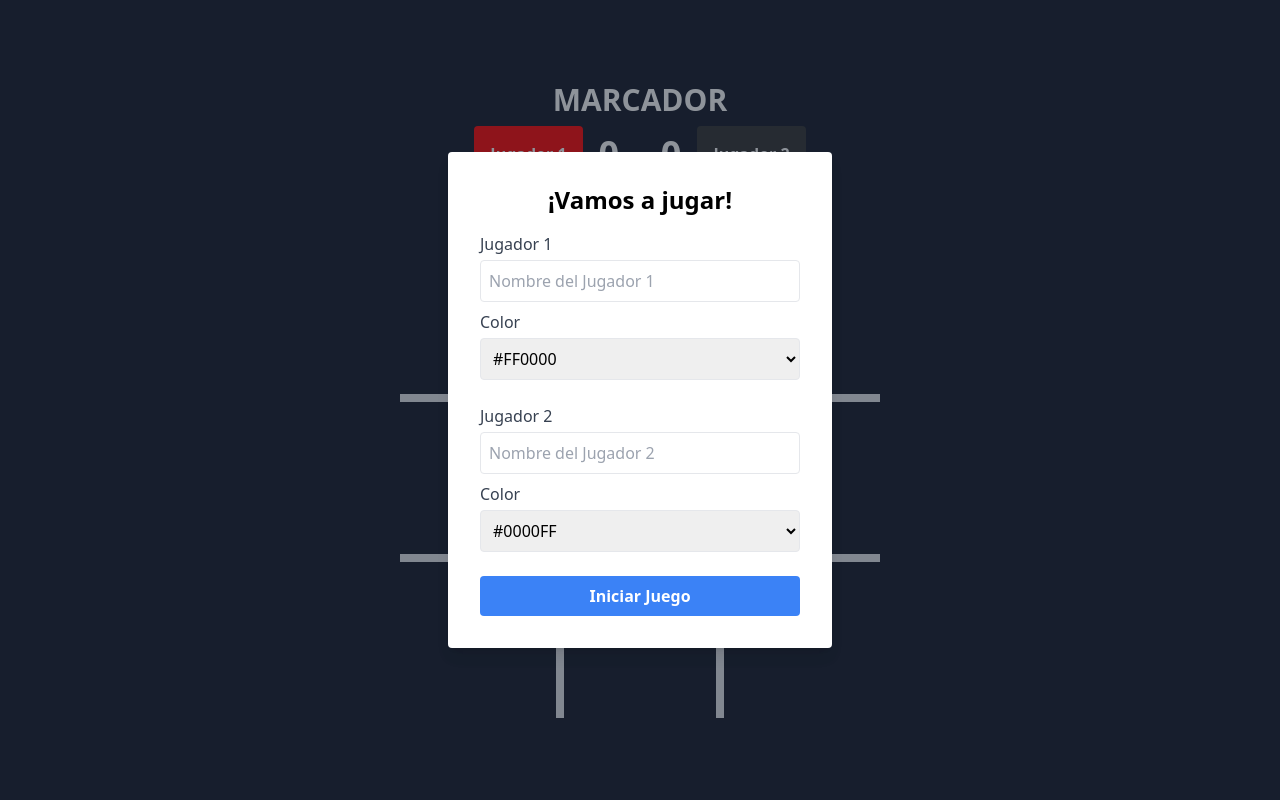
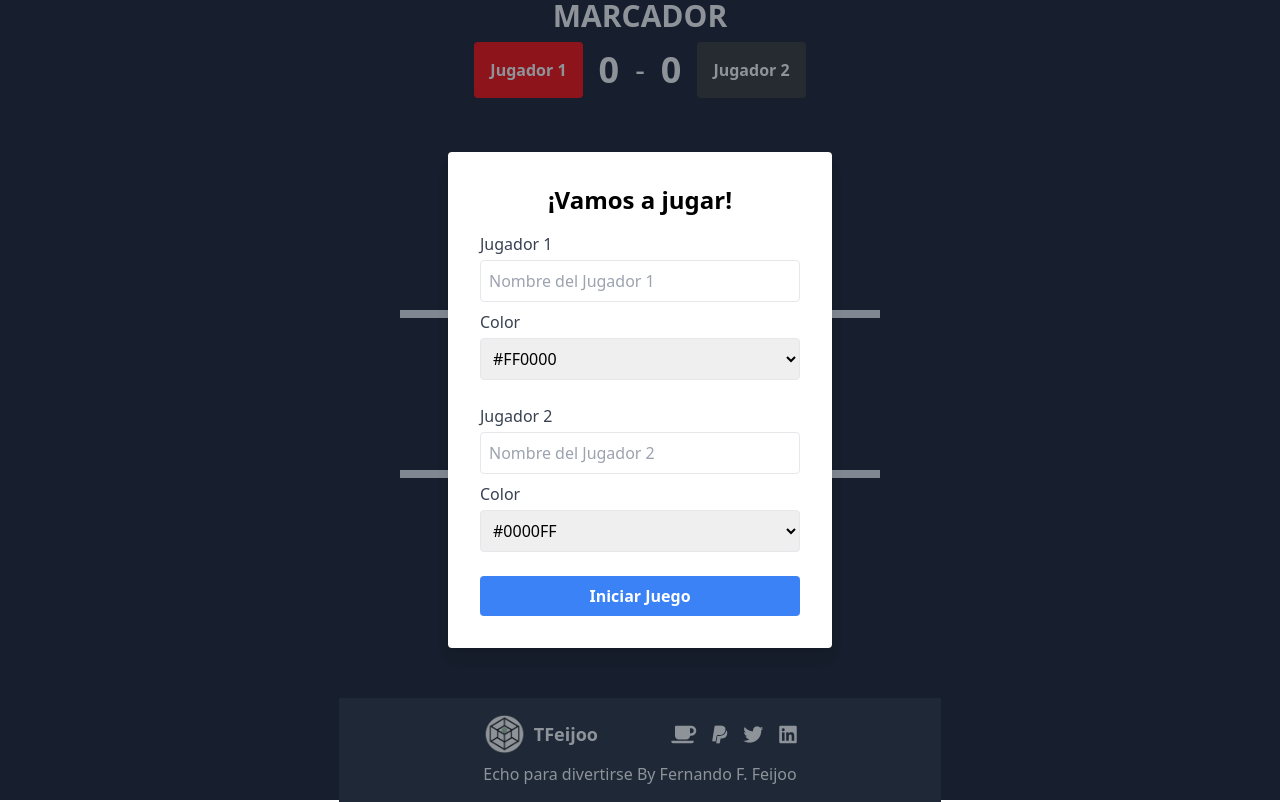
Before and after one commit to fernando-feijoo/Tres-En-Raya, a React (Vite) app: page / in a window 1280 px wide. Built offline with nearby package versions, Linux system fonts and the light colour scheme.

Commit message:
Agrega un componente Footer y actualiza index.html para incluir Font Awesome

```diff
--- a/index.html
+++ b/index.html
@@ -5,12 +5,11 @@
     <link rel="icon" href="/TFeijoo.ico" />
     <meta name="viewport" content="width=device-width, initial-scale=1.0" />
     <title>Tres en Raya Interactivo</title>
+    <link rel="stylesheet" href="https://cdnjs.cloudflare.com/ajax/libs/font-awesome/6.0.0-beta3/css/all.min.css">
   </head>
   <body>
     <div id="root"></div>
     <script type="module" src="/src/main.tsx"></script>
-    <script
-      src="https://cdn.jsdelivr.net/npm/canvas-confetti@1.5.1/dist/confetti.browser.min.js">
-    </script>
+    <script src="https://cdn.jsdelivr.net/npm/canvas-confetti@1.5.1/dist/confetti.browser.min.js"></script>
   </body>
 </html>
--- a/src/App.tsx
+++ b/src/App.tsx
@@ -2,6 +2,7 @@ import React, { useState } from 'react';
 import Game from './components/Game';
 import PlayerInput from './components/PlayerInput';
 import Scoreboard from './components/Scoreboard';
+import Footer from './components/Footer';
 
 const App: React.FC = () => {
   const [player1, setPlayer1] = useState('Jugador 1');
@@ -42,6 +43,7 @@ const App: React.FC = () => {
         setScore2={setScore2}
         onNextTurn={handleNextTurn}
       />
+      <Footer />
     </div>
   );
 };
--- /dev/null
+++ b/src/components/Footer.tsx
@@ -0,0 +1,51 @@
+import React from 'react';
+
+const Footer: React.FC = () => {
+  return (
+    <footer className='bg-gray-800 py-4 mt-16 px-5 sm:px-36'>
+      <div className='container mx-auto flex flex-col items-center justify-between sm:flex-row'>
+        <div className='flex items-center mb-4 sm:mb-0'>
+          <img
+            src='/TFeijooLogo.png'
+            alt='TFeijoo Logo'
+            className='h-10 mr-2'
+          />
+          <span className='text-lg font-bold text-white sm:mr-10'>TFeijoo</span>
+        </div>
+        <div className='flex space-x-4'>
+          <a
+            href='https://www.buymeacoffee.com/TFeijoo'
+            target='_blank'
+            className='text-white hover:text-yellow-500'
+          >
+            <i className='fas fa-coffee fa-lg'></i>
+          </a>
+          <a
+            href='https://www.paypal.com/paypalme/F4Fernando'
+            target='_blank'
+            className='text-white hover:text-blue-500'
+          >
+            <i className='fab fa-paypal fa-lg'></i>
+          </a>
+          <a
+            href='https://x.com/f4_fernando'
+            target='_blank'
+            className='text-white hover:text-blue-400'
+          >
+            <i className='fab fa-twitter fa-lg'></i>
+          </a>
+          <a
+            href='https://www.linkedin.com/in/fernando-f-feijoo/'
+            target='_blank'
+            className='text-white hover:text-blue-700'
+          >
+            <i className='fab fa-linkedin fa-lg'></i>
+          </a>
+        </div>
+      </div>
+        <p className='text-white mt-2'>Echo para divertirse By Fernando F. Feijoo</p>
+    </footer>
+  );
+};
+
+export default Footer;
```
